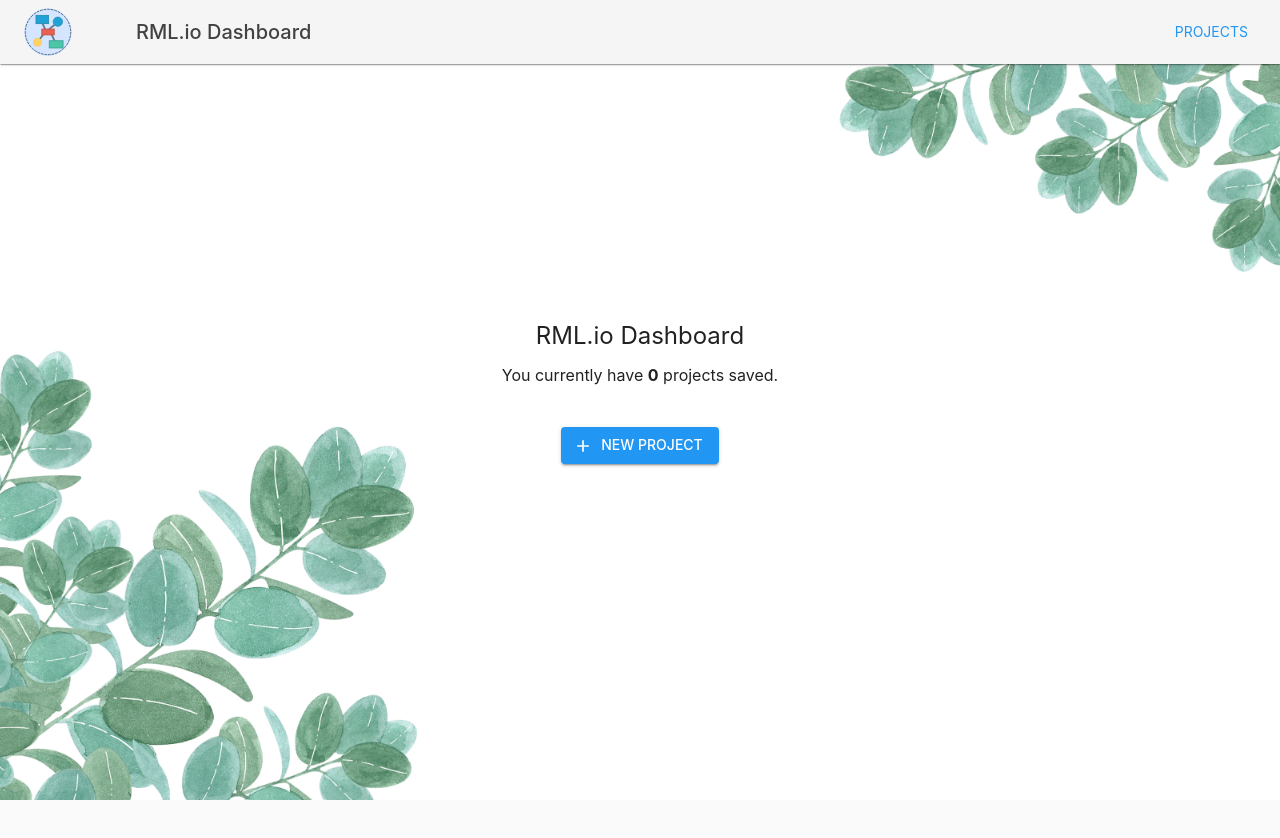
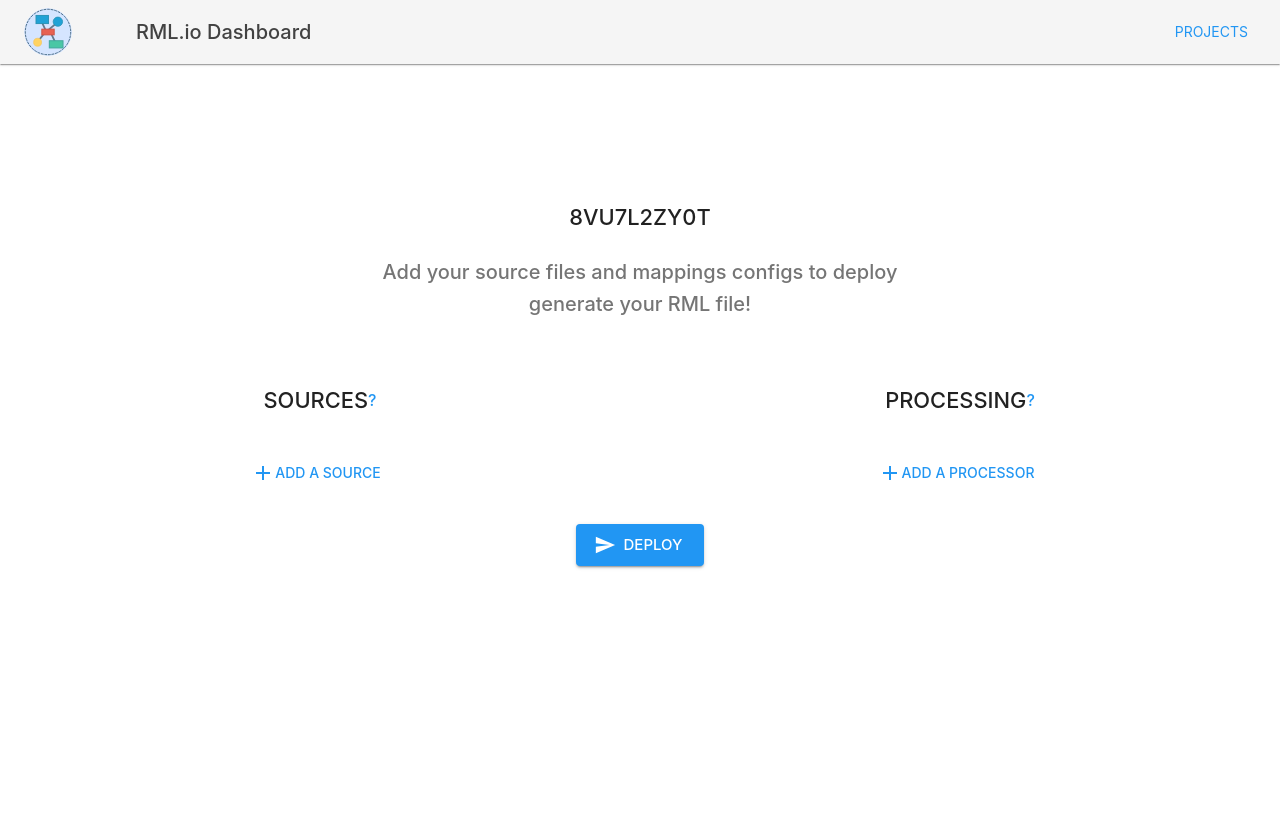
Before and after one commit to oSoc20/rml-workbench-front-end, a React (Create React App) app: page /dashboard in a window 1280 px wide. Before the commit this address led to /. Shown: the top 838 px of the page. Before the commit the page ends 800 px from the top, so only its background shows below. Built offline with nearby package versions, Linux system fonts and the light colour scheme.

Commit message:
♻️ Project without id now uses /dashboard

```diff
--- a/src/components/DownloadWithSocket.tsx
+++ b/src/components/DownloadWithSocket.tsx
@@ -24,7 +24,7 @@
       socket.disconnect();
       // close socket
     };
-  }, [id]);
+  }, [id, socket, onFinished]);
 
   return <CircularProgress />;
 };
--- a/src/pages/DashboardPage.tsx
+++ b/src/pages/DashboardPage.tsx
@@ -83,15 +83,12 @@
 
 const DashboardPage = () => {
   const { id } = useParams();
-  var isUntitled = false;
-  if (id.includes('untitled')) {
-    isUntitled = true;
-  }
 
   const project = useMemo(() => getProjects()[id], [id]);
-  if (!isUntitled && !project) {
+
+  if (id && !project) {
     return <Redirect to="/" />;
-  } else if (isUntitled) {
+  } else if (!id) {
     const newId = genId();
     return (
       <Dashboard
--- a/src/pages/ProjectPage.tsx
+++ b/src/pages/ProjectPage.tsx
@@ -47,7 +47,7 @@
 );
 
 const handleNewProject = () => {
-  redirectTo('untitled/dashboard');
+  redirectTo('/dashboard');
 };
 
 const handleOpenProject = (project: any) => {
--- a/src/routes/RouteHandler.tsx
+++ b/src/routes/RouteHandler.tsx
@@ -10,7 +10,7 @@
       <Switch>
         <Route path="/" exact component={ProjectPage} />
         <Route path="/:id/dashboard" exact component={DashboardPage} />
-        <Route path="/untitled/dashboard" component={DashboardPage} />
+        <Route path="/dashboard" exact component={DashboardPage} />
         <Redirect to="/" />
       </Switch>
     );
```
